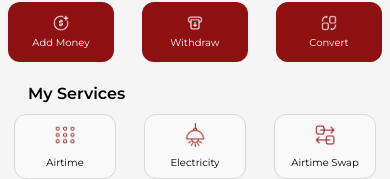
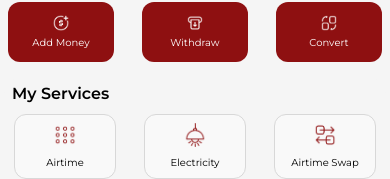
Before and after one commit to martins0023/adestaly, a React (Vite) app: page /Dashboard in a window 390 px wide. Shown: the part 228-407 px from the top of the page. Built offline with nearby package versions, Linux system fonts and the light colour scheme.

Commit message:
fix md screens

```diff
--- a/src/components/dashboard/Wallets.jsx
+++ b/src/components/dashboard/Wallets.jsx
@@ -309,7 +309,7 @@ const Wallets = () => {
         exit="exit"
       >
         <div className="w-full max-w-7xl mx-auto px-">
-          <div className="flex flex-wrap lg:flex-nowrap lg:px-96 ">
+          <div className="flex flex-wrap lg:flex-nowrap lg:px-96 md:px-60 ">
             <motion.div
               variants={itemVariants}
               whileHover={cardHoverVariants.hover}
@@ -351,7 +351,7 @@ const Wallets = () => {
           </div>
 
           <div className="mt-2">
-            <div className="flex flex-wrap justify-between lg:px-96 m-1 lg:ml-5 lg:mr-5">
+            <div className="flex flex-wrap justify-between lg:px-96 md:px-60 m-1 lg:ml-5 lg:mr-5">
               {[
                 { img: currency, text: "Add Money", to: "/more" },
                 { img: withdraw, text: "Withdraw", to: "/withdrawfunds" },
@@ -383,11 +383,11 @@ const Wallets = () => {
           <div className="mt-4">
             <div className="bg-colorbg dark:text-gray-200 dark:bg-secondary-dark-bg rounded-2xl ">
               <div className="flex justify-between mb-1 p-4">
-                <p className="font-semibold text-black text-base lg:px-96 ml-5">
+                <p className="font-semibold text-black text-base lg:px-96 md:px-60 lg:ml-5 ml-1">
                   My Services
                 </p>
               </div>
-              <div className="flex flex-wrap justify-around lg:px-96 lg:justify-items-center lg:gap-10 lg:grid-cols-3 lg:grid gap-4 m-1">
+              <div className="flex flex-wrap justify-around lg:px-96 md:px-60 md:gap-2 md:justify-items-center lg:justify-items-center lg:gap-10 lg:grid-cols-3 md:grid-cols-3 lg:grid md:grid gap-4 m-1">
                 {[
                   { img: airtime, text: "Airtime", onClick: openModal },
                   {
```
